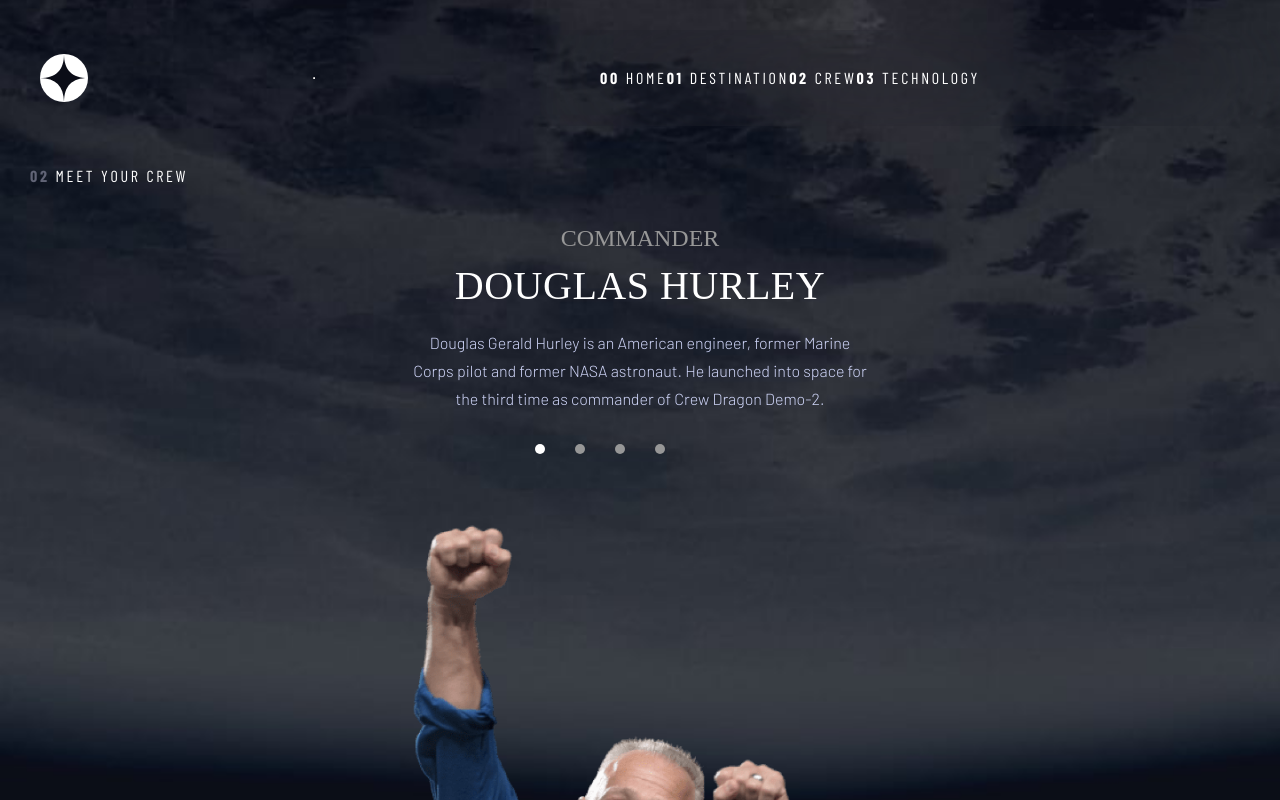
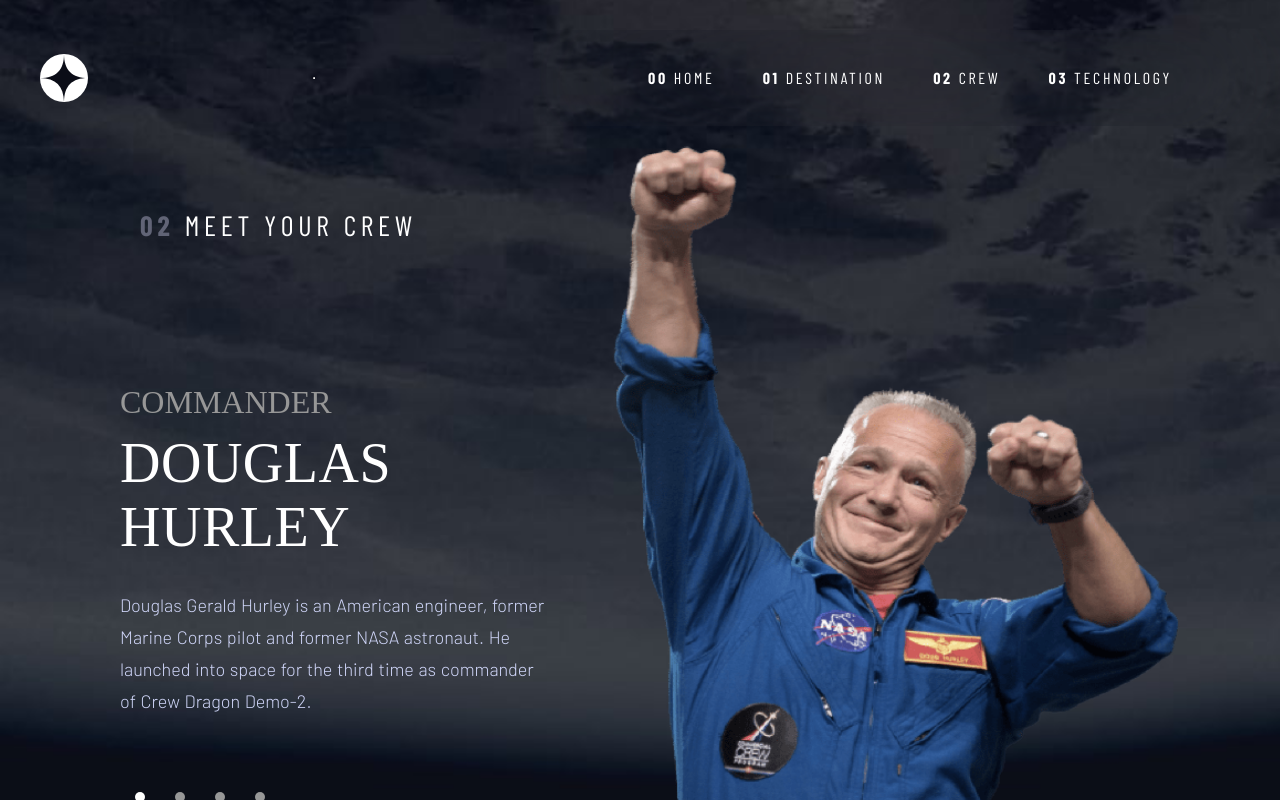
Before and after one commit to teadulellari/Space-tourism-multi-page-website, a React (Vite) app: page /crew in a window 1280 px wide. Shown: the top 800 px of the page. Built offline with nearby package versions, Linux system fonts and the light colour scheme; a web font is replaced by a local one.

Commit message:
styling the Crew desktop version

```diff
--- a/src/components/Crew.jsx
+++ b/src/components/Crew.jsx
@@ -44,7 +44,8 @@ const Crew = ({ crew }) => {
 
       </div>
       <div className="full-data">
-      <div>
+
+
         <ul>
           {crew.map((member) => (
             <li key={member.name}>
@@ -61,7 +62,7 @@ const Crew = ({ crew }) => {
             </li>
           ))}
         </ul>
-      </div>
+
       <div className="member-data">
         <h2>{role}</h2>
         <h1>{name}</h1>
--- a/src/styling/crew.css
+++ b/src/styling/crew.css
@@ -64,9 +64,11 @@
 }
 
 .crew-container ul {
- padding: 0;
- text-align: center;
- justify-content: center;
+  display: flex;
+  flex-direction: row;
+  text-align: center;
+  justify-content: center;
+  padding: 0;
 
 }
 .crew-container li {
@@ -105,7 +107,7 @@
     height: calc(100vh - 96px);
   }
 
-  .title {
+  .crew-container .title {
     font-size: 20px;
     letter-spacing: 3.38px;
     align-self: flex-start;
@@ -167,6 +169,72 @@
     width: 456.37px;
   }
 }
-/* :root{
-  --crewImg : url("../assets/crew/background-crew-tablet.jpg") center/cover no-repeat;
-} */
+
+@media screen and (min-width: 1024px) {
+  .crew-container {
+    display: grid;
+    grid-template-rows: 1fr 3fr;
+    grid-template-columns: 1fr 1fr;
+    gap: 40px;
+    justify-items: start;
+    margin: 0;
+    align-items: center;
+    padding: 0 100px;
+  }
+
+  .crew-container .title {
+    font-size: 28px;
+    letter-spacing: 4.72px;
+
+    align-self: center;
+    padding-left: 40px;
+  }
+
+  .crew-container .crew-image {
+    grid-row: 1 / span 2;
+    grid-column: 2;
+    align-self: center;
+    justify-self: center;
+    width: 568px;
+    height: 712px;
+  }
+
+  .crew-container img {
+   width: 568px;
+    height: 712px;
+  }
+  .crew-container .full-data {
+   justify-self: self-start;
+   align-self: flex-start;
+   text-align: left;
+   width: auto;
+  }
+  .crew-container h1 {
+    font-size: 56px;
+    margin: 0;
+    text-align: left;
+    padding-top: 10px;
+  }
+
+  .crew-container h2 {
+    font-size: 32px;
+    line-height: auto;
+  }
+
+  .crew-container p {
+    line-height: 32px;
+    font-size: 18px;
+    text-align: start;
+    word-spacing: 1px;
+    padding: 10px  0 60px 0;
+
+  }
+  .crew-container ul {
+    padding: 0;
+    align-items: start;
+    justify-content: flex-start;
+    margin: 0;
+    width: -webkit-fill-available;
+
+   }
+}
--- a/src/styling/destination.css
+++ b/src/styling/destination.css
@@ -171,7 +171,7 @@
   .dest-container .title {
     font-size: 28px;
     letter-spacing: 4,72px;
-    justify-self: flex-start;
+    justify-self: center;
     align-self: center;
     padding-left: 40px;
 
--- a/src/styling/home.css
+++ b/src/styling/home.css
@@ -157,7 +157,7 @@
     height: 350px;
     border-radius: 50%;
     background-color: #24262F;
-    border: 2px solid;
+    border: 2px;
     top: 50%;
     left: 50%;
     transform: translate(-50%, -50%);
--- a/src/styling/navBar.css
+++ b/src/styling/navBar.css
@@ -135,6 +135,7 @@ nav.show .bold-number {
     display: flex;
     flex-direction: row;
     width: 60%;
+    justify-self: stretch;
   }
 
   .nav-list li.active {
@@ -155,6 +156,7 @@ nav.show .bold-number {
     display: flex;
     flex-direction: row;
     align-items: center;
+    justify-content: space-evenly;
     width: 60%;
     background-color: var(--primary-blue);
     padding: 0 40px ;
```
Also changed, not shown: src/styling/tech.css (line endings or trailing spaces).
